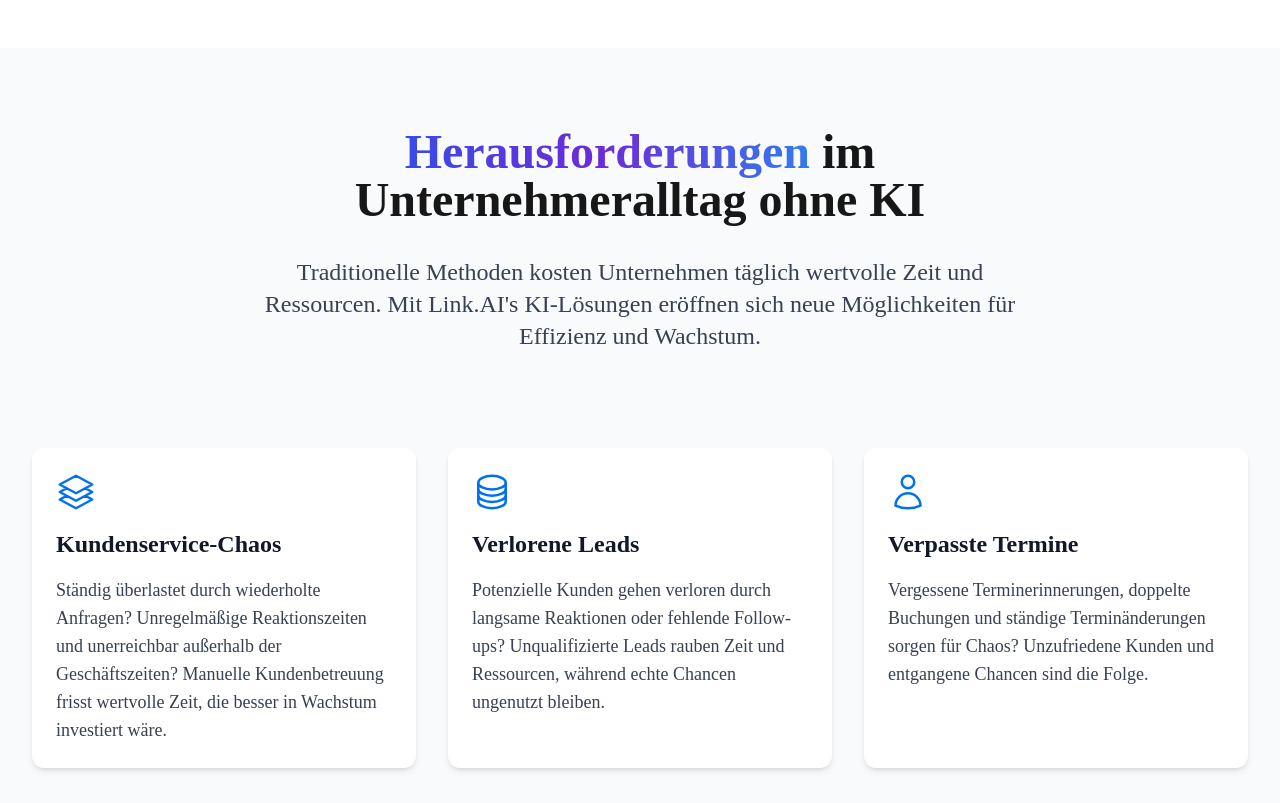
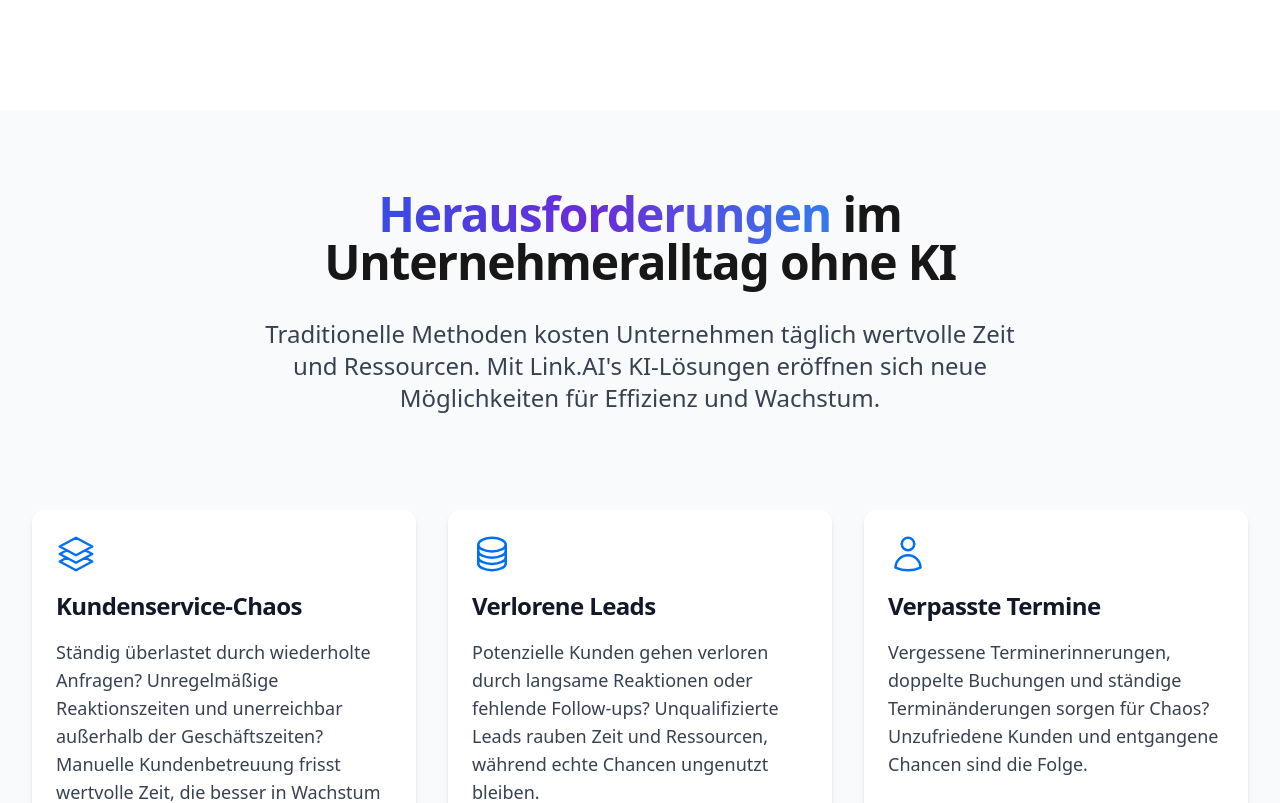
Before and after one commit to linkaico/linkaicolanding, a Next.js app: page / in a window 1280 px wide. Shown: the part 1380-2183 px from the top of the page. Built offline with nearby package versions, Linux system fonts and the light colour scheme.

Commit message:
Add Stammer.ai chatbot and update fonts for a more modern look

```diff
--- a/src/app/globals.css
+++ b/src/app/globals.css
@@ -15,6 +15,11 @@
   --gray-800: #2d3748;
   --gray-900: #1a202c;
   --base-font-size: 1.05rem;
+  --font-heading: var(--font-poppins);
+  --font-body: var(--font-montserrat);
+  --font-code: var(--font-geist-mono);
+  --letter-spacing-tight: -0.025em;
+  --letter-spacing-wide: 0.025em;
 }
 
 @theme inline {
@@ -23,8 +28,6 @@
   --color-primary: var(--primary);
   --color-secondary: var(--secondary);
   --color-accent: var(--accent);
-  --font-sans: var(--font-geist-sans);
-  --font-mono: var(--font-geist-mono);
 }
 
 @media (prefers-color-scheme: dark) {
@@ -44,17 +47,49 @@
   body {
     background: var(--background);
     color: var(--foreground);
-    font-family: var(--font-sans), Arial, Helvetica, sans-serif;
+    font-family: var(--font-body), system-ui, sans-serif;
     font-size: var(--base-font-size);
+    line-height: 1.7;
   }
 
-  h1, .h1 { font-size: 2.5rem; }
-  h2, .h2 { font-size: 2rem; }
-  h3, .h3 { font-size: 1.5rem; }
-  h4, .h4 { font-size: 1.25rem; }
-  p, .text-base { font-size: 1.05rem; }
+  h1, h2, h3, h4, h5, h6 {
+    font-family: var(--font-heading), system-ui, sans-serif;
+    font-weight: 600;
+    letter-spacing: var(--letter-spacing-tight);
+    line-height: 1.2;
+  }
+
+  h1, .h1 {
+    font-size: 2.5rem;
+    margin-bottom: 1.5rem;
+  }
+
+  h2, .h2 {
+    font-size: 2rem;
+    margin-bottom: 1.25rem;
+  }
+
+  h3, .h3 {
+    font-size: 1.5rem;
+    margin-bottom: 1rem;
+  }
+
+  h4, .h4 {
+    font-size: 1.25rem;
+    margin-bottom: 0.75rem;
+  }
+
+  p, .text-base {
+    font-size: 1.05rem;
+    margin-bottom: 1rem;
+  }
+
   .text-sm { font-size: 0.95rem; }
   .text-xs { font-size: 0.85rem; }
+
+  code, pre {
+    font-family: var(--font-code), monospace;
+  }
 }
 
 @keyframes gradient-animation {
--- a/src/app/layout.tsx
+++ b/src/app/layout.tsx
@@ -1,12 +1,26 @@
 import type { Metadata } from "next";
 import { Geist, Geist_Mono } from "next/font/google";
+import { Montserrat, Poppins } from "next/font/google";
 import "./globals.css";
+import Script from "next/script";
 
-const geistSans = Geist({
-  variable: "--font-geist-sans",
-  subsets: ["latin"],
+// Modern primary font
+const poppins = Poppins({
+  weight: ['300', '400', '500', '600', '700'],
+  variable: '--font-poppins',
+  subsets: ['latin'],
+  display: 'swap',
 });
 
+// Modern secondary font
+const montserrat = Montserrat({
+  weight: ['300', '400', '500', '600', '700'],
+  variable: '--font-montserrat',
+  subsets: ['latin'],
+  display: 'swap',
+});
+
+// Keep Geist for mono/code sections
 const geistMono = Geist_Mono({
   variable: "--font-geist-mono",
   subsets: ["latin"],
@@ -24,10 +38,21 @@ export default function RootLayout({
 }>) {
   return (
     <html lang="de">
+      <head>
+        {/* Keep any existing head content */}
+      </head>
       <body
-        className={`${geistSans.variable} ${geistMono.variable} antialiased`}
+        className={`${poppins.variable} ${montserrat.variable} ${geistMono.variable} antialiased`}
       >
         {children}
+
+        {/* Stammer.ai chatbot script - properly placed at the end of body */}
+        <Script
+          src="https://app.stammer.ai/static/chatbot/js/chatbubble.js"
+          data-id="d9d19721-4107-4a18-b031-883051443ee2"
+          data-domain="https://app.stammer.ai"
+          strategy="afterInteractive"
+        />
       </body>
     </html>
   );
--- /dev/null
+++ b/src/components/ChatbotEmbed.tsx
@@ -0,0 +1,31 @@
+'use client';
+
+import { useEffect, useRef } from 'react';
+
+export default function ChatbotEmbed() {
+  const iframeRef = useRef<HTMLIFrameElement>(null);
+
+  return (
+    <section id="chatbot" className="py-20 bg-gray-100">
+      <div className="container mx-auto px-4">
+        <h2 className="text-4xl font-heading font-bold text-center mb-6">Chat mit unserem KI-Assistenten</h2>
+        <p className="text-lg text-center mb-10 max-w-3xl mx-auto">
+          Unser KI-Assistent kann Ihre Fragen zu KI-Integrationslösungen sofort beantworten.
+          Testen Sie es direkt hier!
+        </p>
+        <div className="w-full max-w-5xl mx-auto rounded-xl overflow-hidden shadow-2xl bg-white">
+          <iframe
+            ref={iframeRef}
+            src="https://app.stammer.ai/en/chatbot/embed/d9d19721-4107-4a18-b031-883051443ee2"
+            width="100%"
+            height="600"
+            frameBorder="0"
+            allow="microphone"
+            title="Stammer.ai Chatbot"
+            className="w-full"
+          ></iframe>
+        </div>
+      </div>
+    </section>
+  );
+}
--- a/tailwind.config.js
+++ b/tailwind.config.js
@@ -15,8 +15,13 @@ module.exports = {
         foreground: 'var(--foreground)',
       },
       fontFamily: {
-        sans: ['var(--font-sans)'],
-        mono: ['var(--font-mono)'],
+        heading: ['var(--font-heading)'],
+        body: ['var(--font-body)'],
+        mono: ['var(--font-code)'],
+      },
+      letterSpacing: {
+        tighter: 'var(--letter-spacing-tight)',
+        wider: 'var(--letter-spacing-wide)',
       },
     },
   },
```
